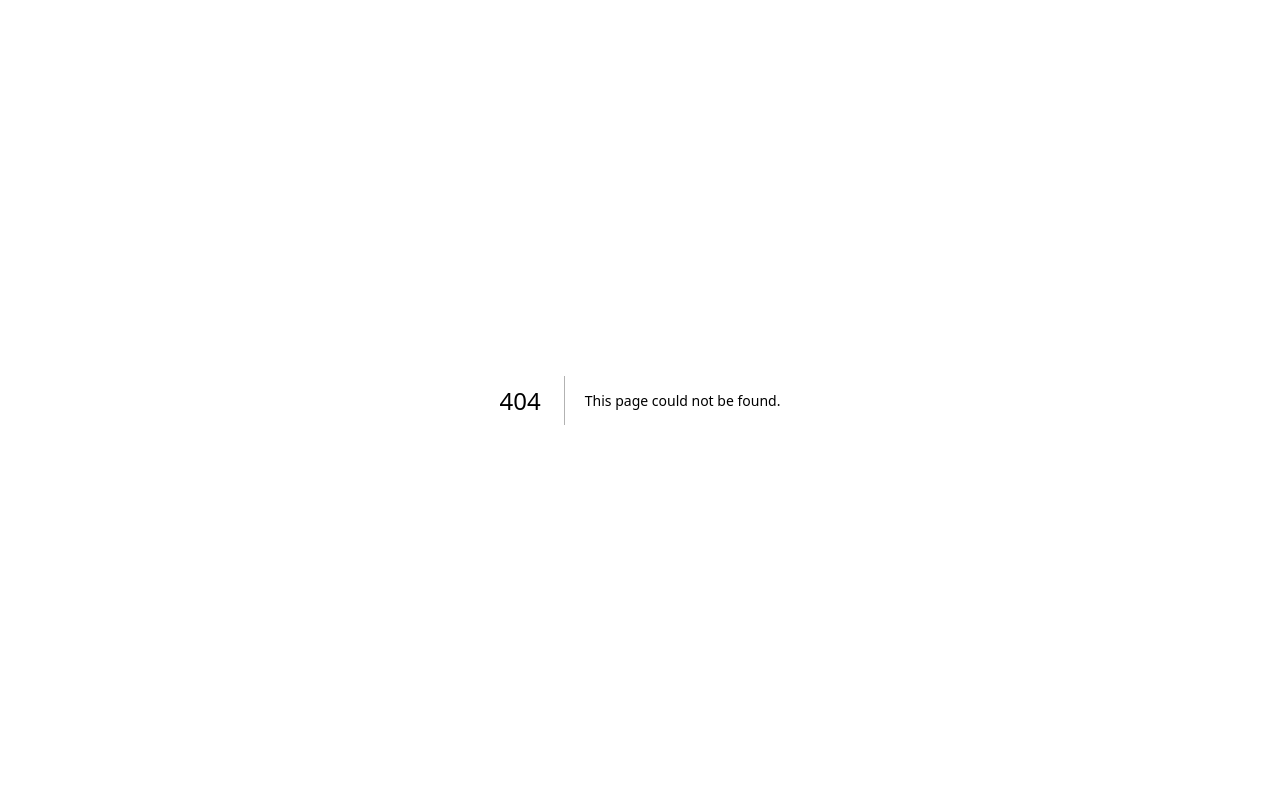
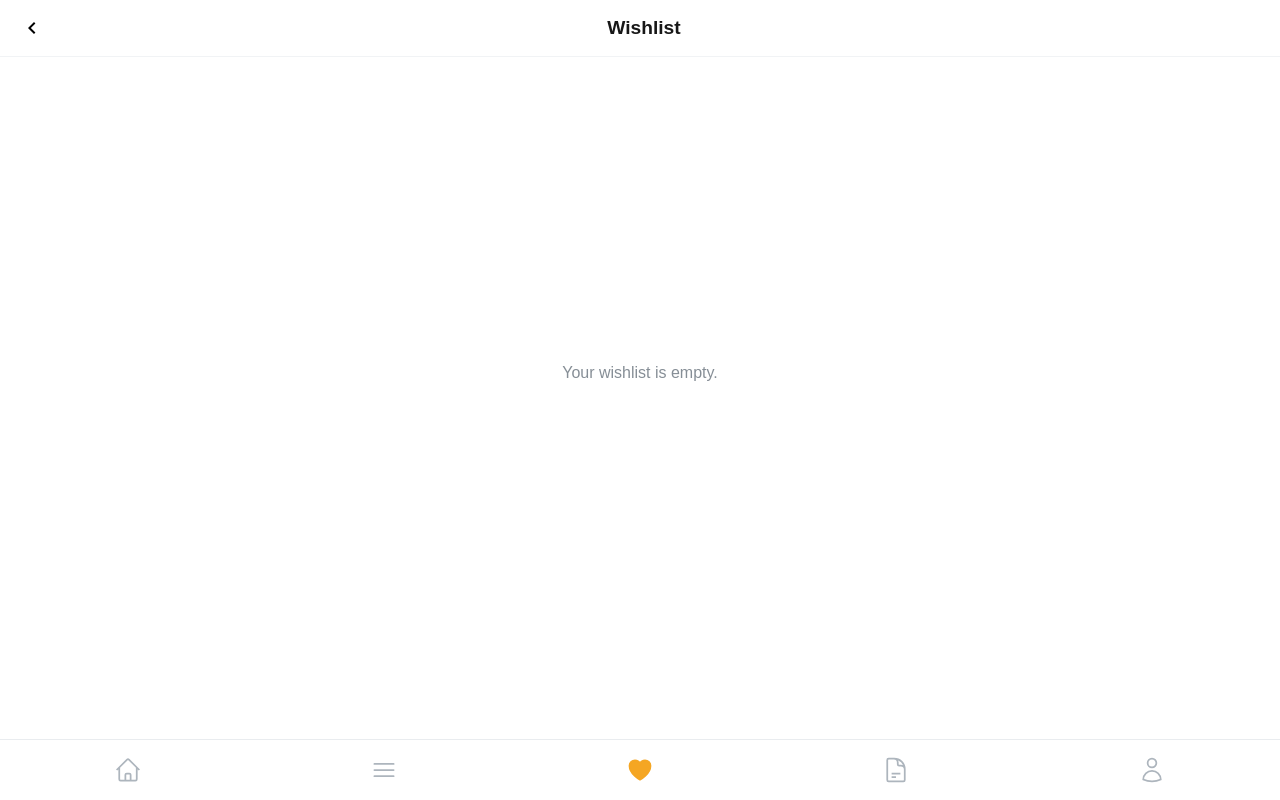
Before and after one commit to cutiefunny/ums-shop, a Next.js app: page /wishlist in a window 1280 px wide. Before the commit this address had no page. Built offline with nearby package versions, Linux system fonts and the light colour scheme.

Commit message:
위시리스트 페이지 추가

```diff
--- a/app/home/components/BottomNav.jsx
+++ b/app/home/components/BottomNav.jsx
@@ -1,24 +1,39 @@
 'use client';
 
 import React from 'react';
+import { usePathname } from 'next/navigation'; // usePathname 훅 import
+import Link from 'next/link';
 import styles from '../home.module.css';
-import Link from 'next/link';
 
-// [수정] 모든 아이콘 컴포넌트가 active prop을 받도록 수정
+// 아이콘 컴포넌트들은 이전과 동일합니다.
 const HomeIcon = ({ active }) => <svg xmlns="http://www.w3.org/2000/svg" fill={active ? '#f5a623' : 'none'} viewBox="0 0 24 24" strokeWidth={1.5} stroke={active ? '#f5a623' : '#adb5bd'} className={styles.navIcon}><path d="m2.25 12 8.954-8.955c.44-.439 1.152-.439 1.591 0L21.75 12M4.5 9.75v10.125c0 .621.504 1.125 1.125 1.125H9.75v-4.875c0-.621.504-1.125 1.125-1.125h2.25c.621 0 1.125.504 1.125 1.125V21h4.125c.621 0 1.125-.504 1.125-1.125V9.75M8.25 21h7.5" /></svg>;
 const MenuIcon = ({ active }) => <svg xmlns="http://www.w3.org/2000/svg" fill={active ? '#f5a623' : 'none'} viewBox="0 0 24 24" strokeWidth={1.5} stroke={active ? '#f5a623' : '#adb5bd'} className={styles.navIcon}><path strokeLinecap="round" strokeLinejoin="round" d="M3.75 6.75h16.5M3.75 12h16.5m-16.5 5.25h16.5" /></svg>;
 const HeartIcon = ({ active }) => <svg xmlns="http://www.w3.org/2000/svg" fill={active ? '#f5a623' : 'none'} viewBox="0 0 24 24" strokeWidth={1.5} stroke={active ? '#f5a623' : '#adb5bd'} className={styles.navIcon}><path d="M21 8.25c0-2.485-2.099-4.5-4.688-4.5-1.935 0-3.597 1.126-4.312 2.733-.715-1.607-2.377-2.733-4.313-2.733C5.1 3.75 3 5.765 3 8.25c0 7.22 9 12 9 12s9-4.78 9-12Z" /></svg>;
 const DocumentIcon = ({ active }) => <svg xmlns="http://www.w3.org/2000/svg" fill={active ? '#f5a623' : 'none'} viewBox="0 0 24 24" strokeWidth={1.5} stroke={active ? '#f5a623' : '#adb5bd'} className={styles.navIcon}><path d="M19.5 14.25v-2.625a3.375 3.375 0 0 0-3.375-3.375h-1.5A1.125 1.125 0 0 1 13.5 7.125v-1.5a3.375 3.375 0 0 0-3.375-3.375H8.25m0 12.75h7.5m-7.5 3H12M10.5 2.25H5.625c-.621 0-1.125.504-1.125 1.125v17.25c0 .621.504 1.125 1.125 1.125h12.75c.621 0 1.125-.504 1.125-1.125V11.25a9 9 0 0 0-9-9Z" /></svg>;
 const UserIcon = ({ active }) => <svg xmlns="http://www.w3.org/2000/svg" fill={active ? '#f5a623' : 'none'} viewBox="0 0 24 24" strokeWidth={1.5} stroke={active ? '#f5a623' : '#adb5bd'} className={styles.navIcon}><path d="M15.75 6a3.75 3.75 0 1 1-7.5 0 3.75 3.75 0 0 1 7.5 0ZM4.501 20.118a7.5 7.5 0 0 1 14.998 0A17.933 17.933 0 0 1 12 21.75c-2.676 0-5.216-.584-7.499-1.632Z" /></svg>;
 
-export default function BottomNav({ activePath }) {
+// activePath prop 대신 usePathname을 사용하도록 수정합니다.
+export default function BottomNav() {
+  const pathname = usePathname(); // 컴포넌트 내부에서 현재 경로를 가져옵니다.
+
+  const navItems = [
+    { href: '/home', icon: HomeIcon },
+    { href: '/categories', icon: MenuIcon },
+    { href: '/wishlist', icon: HeartIcon },
+    { href: '/orders', icon: DocumentIcon },
+    { href: '/profile', icon: UserIcon },
+  ];
+
   return (
     <nav className={styles.bottomNav}>
-      <Link href="/home" className={styles.navItem}><HomeIcon active={activePath === 'home'} /></Link>
-      <Link href="/categories" className={styles.navItem}><MenuIcon active={activePath === 'categories'} /></Link>
-      <Link href="/wishlist" className={styles.navItem}><HeartIcon active={activePath === 'wishlist'} /></Link>
-      <Link href="/orders" className={styles.navItem}><DocumentIcon active={activePath === 'orders'} /></Link>
-      <Link href="/profile" className={styles.navItem}><UserIcon active={activePath === 'profile'} /></Link>
+      {navItems.map(({ href, icon: Icon }) => {
+        const isActive = pathname === href;
+        return (
+          <Link href={href} key={href} className={styles.navItem}>
+            <Icon active={isActive} />
+          </Link>
+        );
+      })}
     </nav>
   );
 }
--- /dev/null
+++ b/app/wishlist/page.js
@@ -0,0 +1,86 @@
+'use client';
+
+import React, { useState, useMemo } from 'react';
+import { useRouter } from 'next/navigation';
+import styles from './wishlist.module.css';
+import { useWishlist } from '@/contexts/WishlistContext';
+import { mockProducts, devices, generals } from '@/data/mockData';
+import ProductCard from '../products/[slug]/components/ProductCard';
+import AddToCartModal from '../products/detail/[slug]/components/AddToCartModal';
+import { useModal } from '@/contexts/ModalContext';
+import BottomNav from '../home/components/BottomNav';
+import Link from 'next/link';
+
+// 모든 상품 데이터를 고유 ID를 가진 단일 배열로 합칩니다.
+const allProducts = [...mockProducts, ...devices, ...generals];
+
+// 아이콘 컴포넌트
+const BackIcon = () => <svg width="24" height="24" viewBox="0 0 24 24"><path d="M15.41 7.41L14 6L8 12L14 18L15.41 16.59L10.83 12L15.41 7.41Z" fill="black"/></svg>;
+
+export default function WishlistPage() {
+  const router = useRouter();
+  const { wishlistItems } = useWishlist();
+  console.log('Wishlist Items:', wishlistItems);
+  const { showModal } = useModal();
+
+  const [isCartModalOpen, setIsCartModalOpen] = useState(false);
+  const [selectedProduct, setSelectedProduct] = useState(null);
+
+  // WishlistProvider에서 제공하는 ID 배열(wishlistItems)을 기반으로
+  // 전체 상품 목록(allProducts)에서 일치하는 상품 정보를 찾아냅니다.
+  const wishlistedProducts = useMemo(() => {
+    // Set을 사용해 ID 검색 성능을 최적화합니다.
+    const wishlistedIds = new Set(wishlistItems);
+    return allProducts.filter(product => wishlistedIds.has(product.id));
+  }, [wishlistItems]);
+
+  const handleOpenCartModal = (product) => {
+    setSelectedProduct(product);
+    setIsCartModalOpen(true);
+  };
+
+  const handleConfirmAddToCart = (productName, quantity) => {
+    console.log(`${productName} ${quantity}개 장바구니에 추가`);
+    showModal(`${productName} has been added to your cart.`);
+  };
+
+  return (
+    <div className={styles.pageContainer}>
+      <header className={styles.header}>
+        <button onClick={() => router.back()} className={styles.iconButton}>
+          <BackIcon />
+        </button>
+        <h1 className={styles.title}>Wishlist</h1>
+        {/* 헤더 공간을 맞추기 위한 빈 div */}
+        <div style={{ width: '24px' }}></div>
+      </header>
+
+      <main className={styles.mainContent}>
+        {wishlistedProducts.length > 0 ? (
+          <div className={styles.productGrid}>
+            {wishlistedProducts.map(product => (
+              <Link href={`/products/detail/${product.slug}`} key={product.id} className={styles.productLink}>
+                <ProductCard product={product} onAddToCart={handleOpenCartModal} />
+              </Link>
+            ))}
+          </div>
+        ) : (
+          <div className={styles.emptyMessage}>
+            <p>Your wishlist is empty.</p>
+          </div>
+        )}
+      </main>
+
+      {selectedProduct && (
+        <AddToCartModal
+          isOpen={isCartModalOpen}
+          onClose={() => setIsCartModalOpen(false)}
+          onConfirm={handleConfirmAddToCart}
+          product={selectedProduct}
+        />
+      )}
+
+      <BottomNav />
+    </div>
+  );
+}
--- /dev/null
+++ b/app/wishlist/wishlist.module.css
@@ -0,0 +1,58 @@
+.pageContainer {
+  display: flex;
+  flex-direction: column;
+  background-color: #fff;
+  min-height: 100vh;
+  padding-bottom: 70px; /* For BottomNav */
+}
+
+.header {
+  display: flex;
+  justify-content: space-between;
+  align-items: center;
+  padding: 12px 16px;
+  position: sticky;
+  top: 0;
+  background-color: white;
+  z-index: 10;
+  border-bottom: 1px solid #f1f3f5;
+}
+
+.title {
+  font-size: 1.2rem;
+  font-weight: 600;
+}
+
+.iconButton {
+  background: none;
+  border: none;
+  cursor: pointer;
+  display: flex;
+  align-items: center;
+  padding: 4px;
+}
+
+.mainContent {
+  padding: 16px;
+}
+
+.productGrid {
+  display: grid;
+  grid-template-columns: repeat(2, 1fr);
+  gap: 16px;
+}
+
+.productLink {
+  text-decoration: none;
+  color: inherit;
+  display: block;
+}
+
+.emptyMessage {
+  display: flex;
+  justify-content: center;
+  align-items: center;
+  height: calc(100vh - 200px); /* 헤더와 하단 네비게이션 높이를 제외한 대략적인 높이 */
+  color: #868e96;
+  font-size: 1rem;
+}
--- a/contexts/WishlistContext.js
+++ b/contexts/WishlistContext.js
@@ -2,13 +2,14 @@
 
 import React, { createContext, useState, useContext, useEffect } from 'react';
 import { useAuth } from './AuthContext';
+import { wishlist } from '@/data/mockData'; // 실제 데이터는 API로 가져올 예정
 
 const WishlistContext = createContext(null);
 
 export const useWishlist = () => useContext(WishlistContext);
 
 // 실제로는 API로 가져올 위시리스트 Mock 데이터
-const MOCK_WISHLIST = [1, 3]; // 상품 ID 1, 3번이 위시리스트에 있다고 가정
+const MOCK_WISHLIST = wishlist;
 
 export const WishlistProvider = ({ children }) => {
   const { isLoggedIn } = useAuth();
@@ -31,6 +32,8 @@ export const WishlistProvider = ({ children }) => {
     );
   };
 
+  const wishlistItems = wishlist; // 위시리스트 아이템들을 외부에서 사용할 수 있도록 제공
+
   const isProductInWishlist = (productId) => {
     return wishlist.includes(productId);
   };
@@ -38,6 +41,7 @@ export const WishlistProvider = ({ children }) => {
   const value = {
     toggleWishlist,
     isProductInWishlist,
+    wishlistItems,
   };
 
   return <WishlistContext.Provider value={value}>{children}</WishlistContext.Provider>;
--- a/data/mockData.js
+++ b/data/mockData.js
@@ -22,15 +22,19 @@ export const mockProducts = [
 ];
 
 export const devices = [
-  { id: 1, name: 'device1', price: 129.99, discount: 30, image: '/images/device1.jpeg', slug: 'device1-product-slug' },
-  { id: 2, name: 'device2', price: 98.99, discount: 30, image: '/images/device2.jpeg', slug: 'device2-product-slug' },
-  { id: 3, name: 'device3', price: 59.99, discount: 30, image: '/images/device3.jpeg', slug: 'device3-product-slug' },
-  { id: 4, name: 'device4', price: 189.99, discount: 30, image: '/images/device4.jpeg', slug: 'device4-product-slug' },
+  { id: 101, name: 'device1', price: 129.99, discount: 30, image: '/images/device1.jpeg', slug: 'device1-product-slug' },
+  { id: 102, name: 'device2', price: 98.99, discount: 30, image: '/images/device2.jpeg', slug: 'device2-product-slug' },
+  { id: 103, name: 'device3', price: 59.99, discount: 30, image: '/images/device3.jpeg', slug: 'device3-product-slug' },
+  { id: 104, name: 'device4', price: 189.99, discount: 30, image: '/images/device4.jpeg', slug: 'device4-product-slug' },
 ];
 
 export const generals = [
-  { id: 1, name: 'general1', price: 129.99, discount: 30, image: '/images/general1.jpeg', slug: 'general1-product-slug' },
-  { id: 2, name: 'general2', price: 98.99, discount: 30, image: '/images/general2.jpeg', slug: 'general2-product-slug' },
-  { id: 3, name: 'general3', price: 59.99, discount: 30, image: '/images/general3.jpeg', slug: 'general3-product-slug' },
-  { id: 4, name: 'general4', price: 189.99, discount: 30, image: '/images/general4.jpeg', slug: 'general4-product-slug' },
+  { id: 201, name: 'general1', price: 129.99, discount: 30, image: '/images/general1.jpeg', slug: 'general1-product-slug' },
+  { id: 202, name: 'general2', price: 98.99, discount: 30, image: '/images/general2.jpeg', slug: 'general2-product-slug' },
+  { id: 203, name: 'general3', price: 59.99, discount: 30, image: '/images/general3.jpeg', slug: 'general3-product-slug' },
+  { id: 204, name: 'general4', price: 189.99, discount: 30, image: '/images/general4.jpeg', slug: 'general4-product-slug' },
 ];
+
+export const wishlist = [
+  1, 3, 102
+];
```
